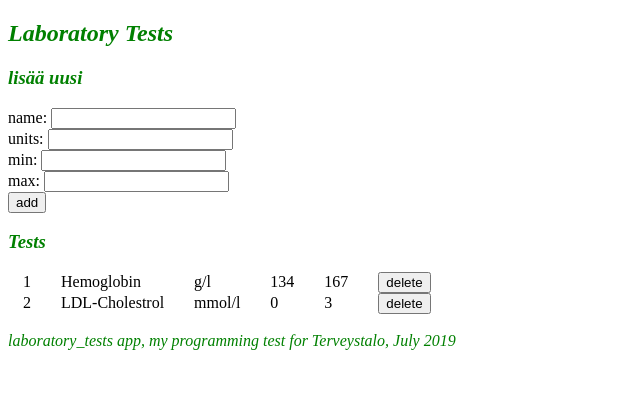
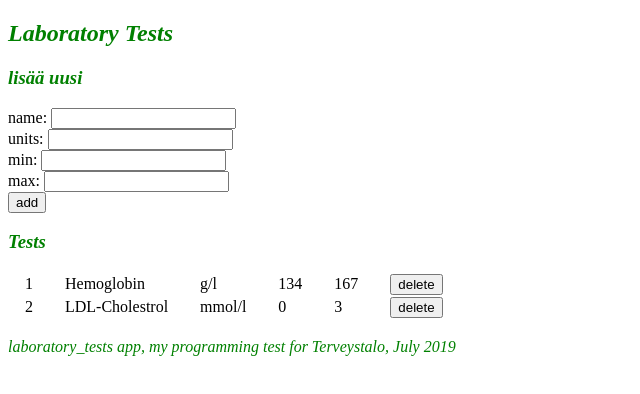
Before and after one commit to Dmitri9149/laboratory_tests, a React (Create React App) app: page / in a window 1280 px wide. Shown: the top 394 px of the page, without its empty margins (0-640 px from the left). Built offline with nearby package versions, Linux system fonts and the light colour scheme; data requests are answered from the project's data file.

Commit message:
table is used now to show tests

```diff
--- a/src/App.js
+++ b/src/App.js
@@ -140,7 +140,14 @@ const App = () => {
 
       <h3>Tests</h3>
 
-      <Tests tests={tests} deleteTest={deleteTest} />
+      <table>
+        <tbody>
+          <Tests
+            tests = {tests}
+            deleteTest = {deleteTest}
+          />
+        </tbody>
+      </table>
 
       <div>
         <Footer/>
```
